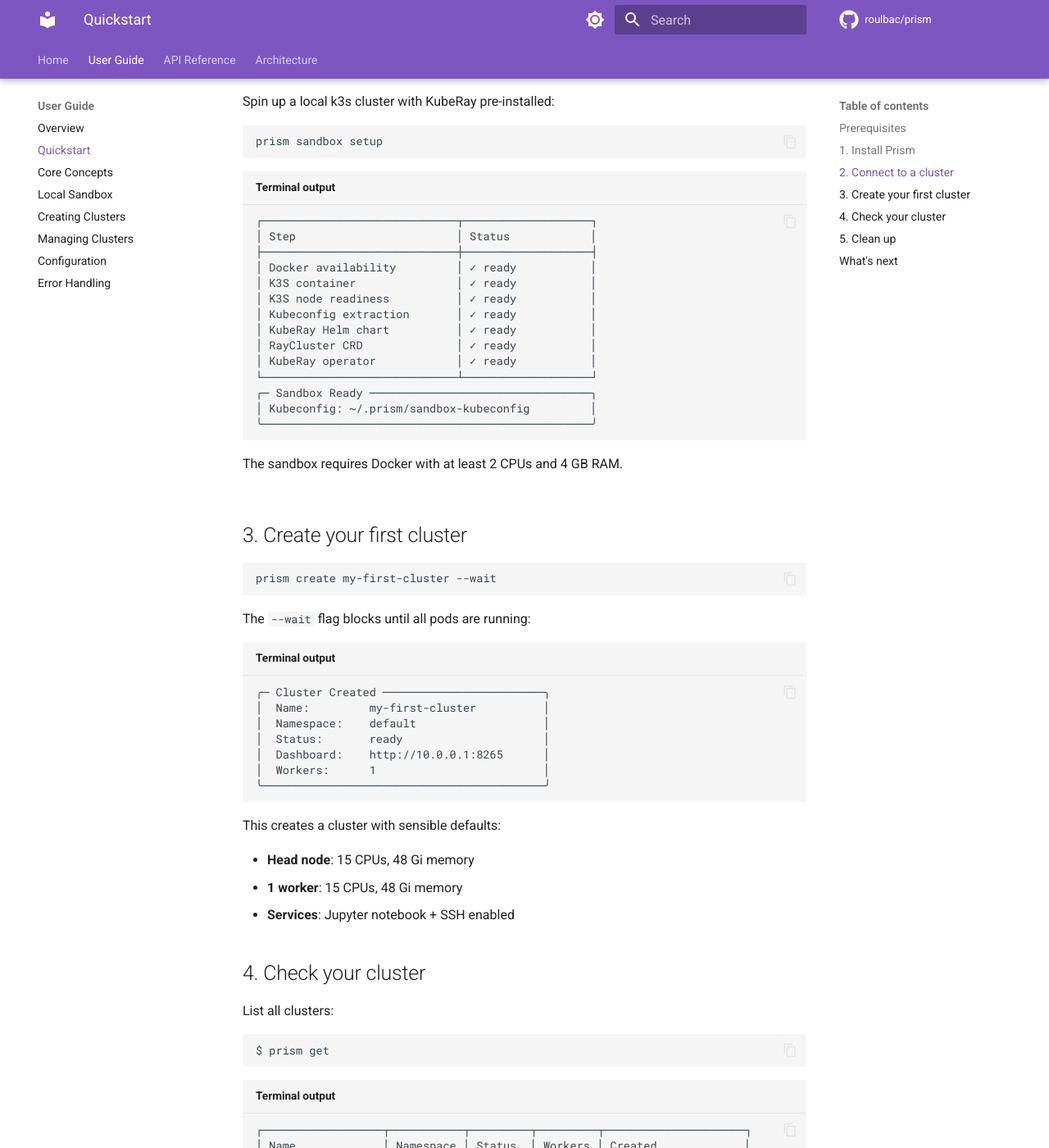
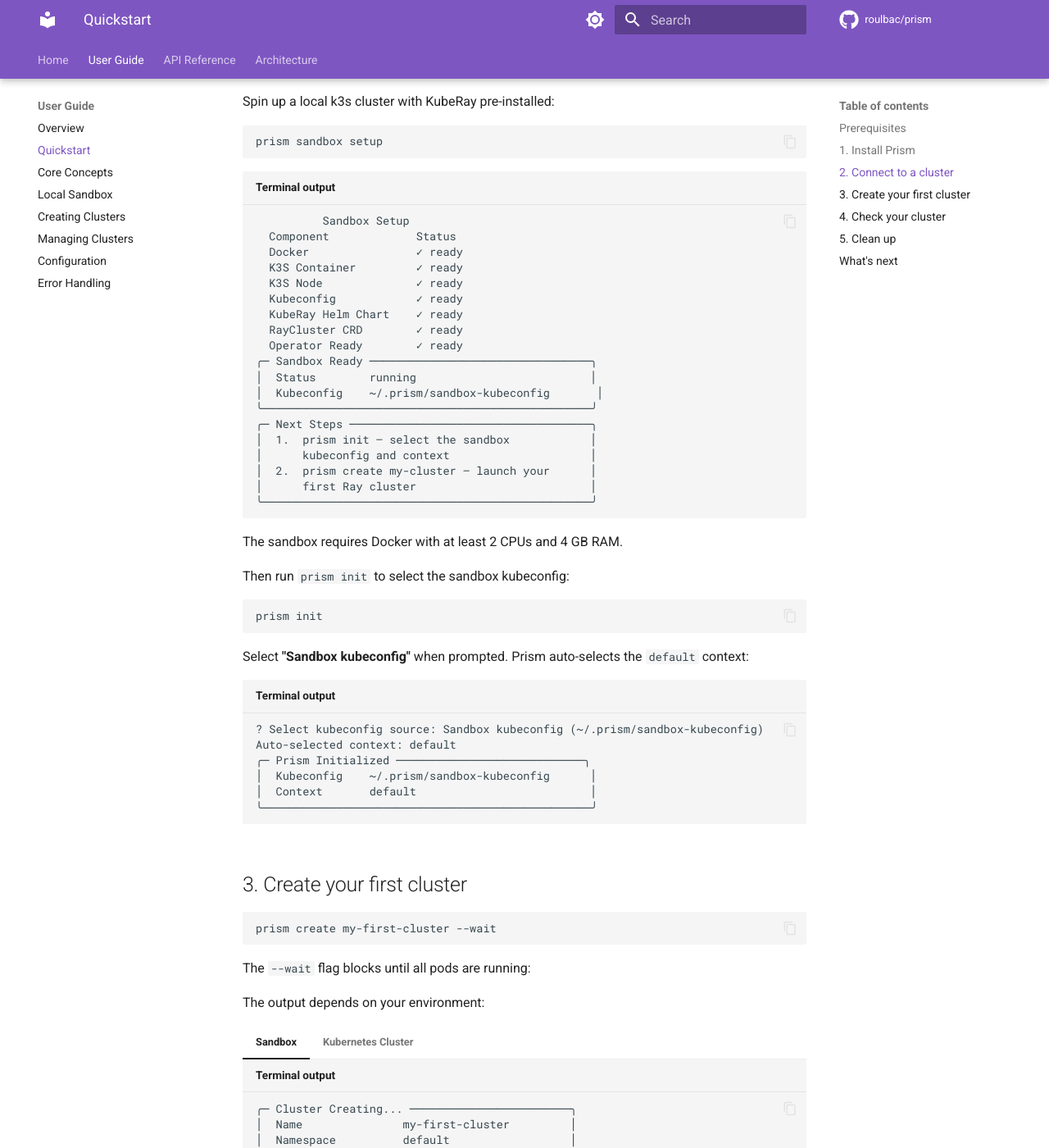
Before and after one commit to roulbac/krayne, an MkDocs documentation site: the page built from docs/guide/quickstart.md, in a window 1280 px wide and 1400 px high, scrolled down 830 px. Shown: the whole window at 82% size. Built offline with MkDocs 1.6.1 and Material for MkDocs 9.7.7, drawn with Linux system fonts in a browser that asks for light colours; comment, search, counter and statistics services are not loaded; some of the changed text lies outside the part shown.

Commit message:
Fix sandbox setup docs to match actual CLI output (#8)
- Update terminal output format in sandbox.md, quickstart.md, and cli.md
  to match the actual Rich table output (Component/Status columns instead
  of Step/Status, plus Sandbox Ready panel with Status field)
- Add missing `prism init` step after `sandbox setup` in sandbox and
  quickstart guides — sandbox setup does not auto-save config
- Show sandbox vs Kubernetes cluster URL differences in quickstart
  (localhost:nodeport vs pod-ip:port)
- Add Cluster Address field to create output examples

https://claude.ai/code/session_01Y2cnS3vUVKsek1oG2MAre3

Co-authored-by: Claude <noreply@anthropic.com>

````diff
--- a/docs/guide/quickstart.md
+++ b/docs/guide/quickstart.md
@@ -37,23 +37,45 @@ Choose one of two paths:
     ```
 
     ```title="Terminal output"
-    ┌─────────────────────────────┬───────────────────┐
-    │ Step                        │ Status            │
-    ├─────────────────────────────┼───────────────────┤
-    │ Docker availability         │ ✓ ready           │
-    │ K3S container               │ ✓ ready           │
-    │ K3S node readiness          │ ✓ ready           │
-    │ Kubeconfig extraction       │ ✓ ready           │
-    │ KubeRay Helm chart          │ ✓ ready           │
-    │ RayCluster CRD              │ ✓ ready           │
-    │ KubeRay operator            │ ✓ ready           │
-    └─────────────────────────────┴───────────────────┘
+              Sandbox Setup
+      Component             Status
+      Docker                ✓ ready
+      K3S Container         ✓ ready
+      K3S Node              ✓ ready
+      Kubeconfig            ✓ ready
+      KubeRay Helm Chart    ✓ ready
+      RayCluster CRD        ✓ ready
+      Operator Ready        ✓ ready
     ╭─ Sandbox Ready ─────────────────────────────────╮
-    │ Kubeconfig: ~/.prism/sandbox-kubeconfig         │
+    │  Status        running                          │
+    │  Kubeconfig    ~/.prism/sandbox-kubeconfig       │
+    ╰─────────────────────────────────────────────────╯
+    ╭─ Next Steps ────────────────────────────────────╮
+    │  1.  prism init — select the sandbox            │
+    │      kubeconfig and context                     │
+    │  2.  prism create my-cluster — launch your      │
+    │      first Ray cluster                          │
     ╰─────────────────────────────────────────────────╯
     ```
 
     The sandbox requires Docker with at least 2 CPUs and 4 GB RAM.
+
+    Then run `prism init` to select the sandbox kubeconfig:
+
+    ```bash
+    prism init
+    ```
+
+    Select **"Sandbox kubeconfig"** when prompted. Prism auto-selects the `default` context:
+
+    ```title="Terminal output"
+    ? Select kubeconfig source: Sandbox kubeconfig (~/.prism/sandbox-kubeconfig)
+    Auto-selected context: default
+    ╭─ Prism Initialized ────────────────────────────╮
+    │  Kubeconfig    ~/.prism/sandbox-kubeconfig      │
+    │  Context       default                          │
+    ╰─────────────────────────────────────────────────╯
+    ```
 
 === "Existing Kubernetes Cluster"
 
@@ -78,15 +100,37 @@ prism create my-first-cluster --wait
 
 The `--wait` flag blocks until all pods are running:
 
-```title="Terminal output"
-╭─ Cluster Created ────────────────────────╮
-│  Name:         my-first-cluster          │
-│  Namespace:    default                   │
-│  Status:       ready                     │
-│  Dashboard:    http://10.0.0.1:8265      │
-│  Workers:      1                         │
-╰──────────────────────────────────────────╯
-```
+The output depends on your environment:
+
+=== "Sandbox"
+
+    ```title="Terminal output"
+    ╭─ Cluster Creating... ────────────────────────╮
+    │  Name               my-first-cluster         │
+    │  Namespace          default                  │
+    │  Status             pods-pending             │
+    │  Cluster Address    ray://localhost:30064     │
+    │  Dashboard          http://localhost:30078    │
+    │  Workers            1                        │
+    ╰──────────────────────────────────────────────╯
+    ```
+
+    In the sandbox, URLs use `localhost` with NodePort mappings so they work directly from your machine.
+
+=== "Kubernetes Cluster"
+
+    ```title="Terminal output"
+    ╭─ Cluster Created ────────────────────────────╮
+    │  Name               my-first-cluster         │
+    │  Namespace          default                  │
+    │  Status             ready                    │
+    │  Cluster Address    ray://10.0.0.1:10001     │
+    │  Dashboard          http://10.0.0.1:8265     │
+    │  Workers            1                        │
+    ╰──────────────────────────────────────────────╯
+    ```
+
+    On a real Kubernetes cluster, URLs use pod/service IPs.
 
 This creates a cluster with sensible defaults:
 
@@ -116,12 +160,12 @@ Get detailed information:
 $ prism describe my-first-cluster
 ```
 
-```title="Terminal output"
+```title="Terminal output (sandbox)"
 ╭─ Cluster: my-first-cluster ──────────────╮
 │  Namespace:    default                   │
 │  Status:       ready                     │
-│  Dashboard:    http://10.0.0.1:8265      │
-│  Client URL:   ray://10.0.0.1:10001     │
+│  Dashboard:    http://localhost:30078     │
+│  Client URL:   ray://localhost:30064     │
 │  Workers:      1                         │
 │  Created:      2026-04-01 10:30:00       │
 ╰──────────────────────────────────────────╯
````
Also changed, not shown: docs/guide/sandbox.md (+24 -13 lines), docs/reference/cli.md (+28 -17 lines).
